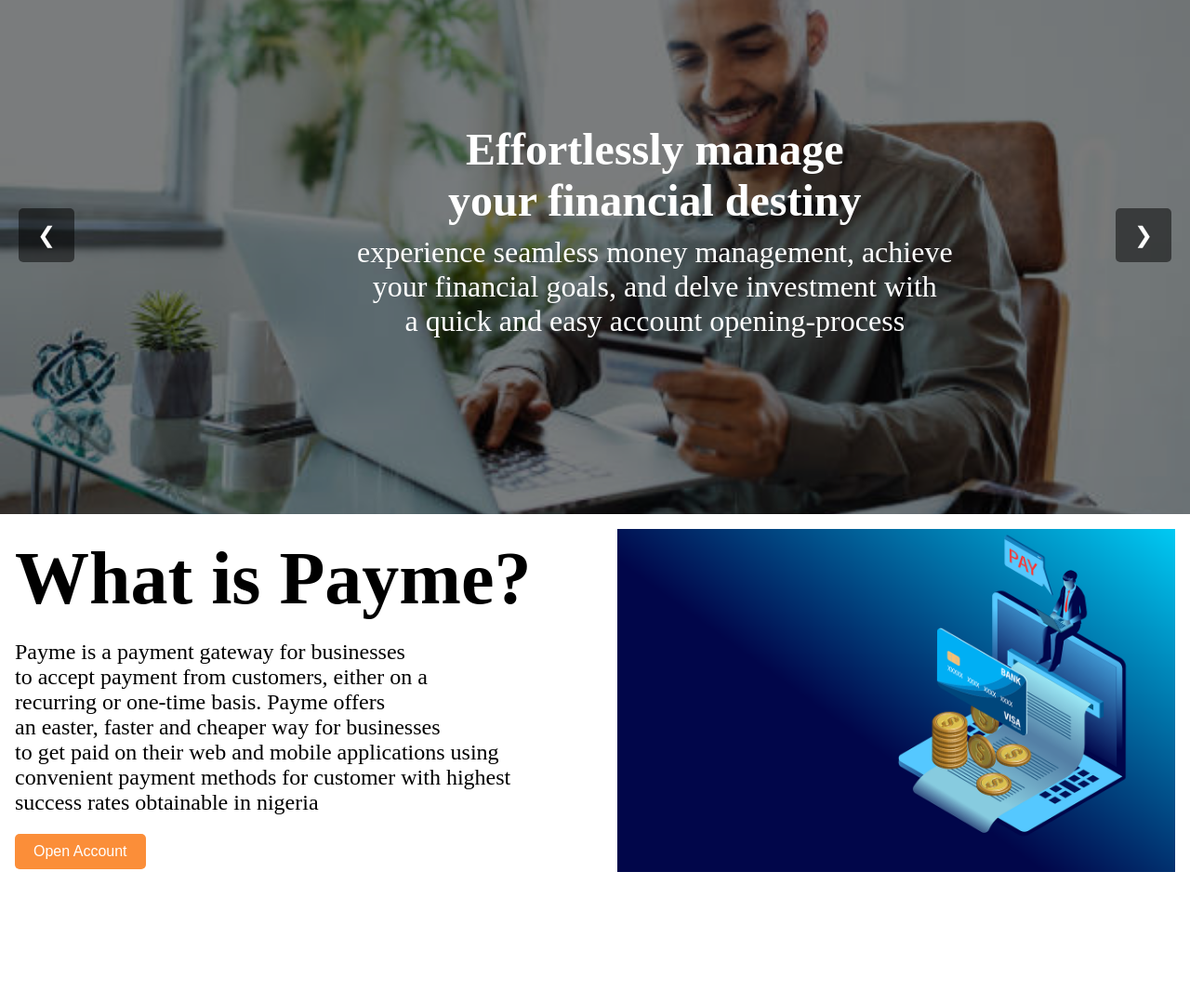
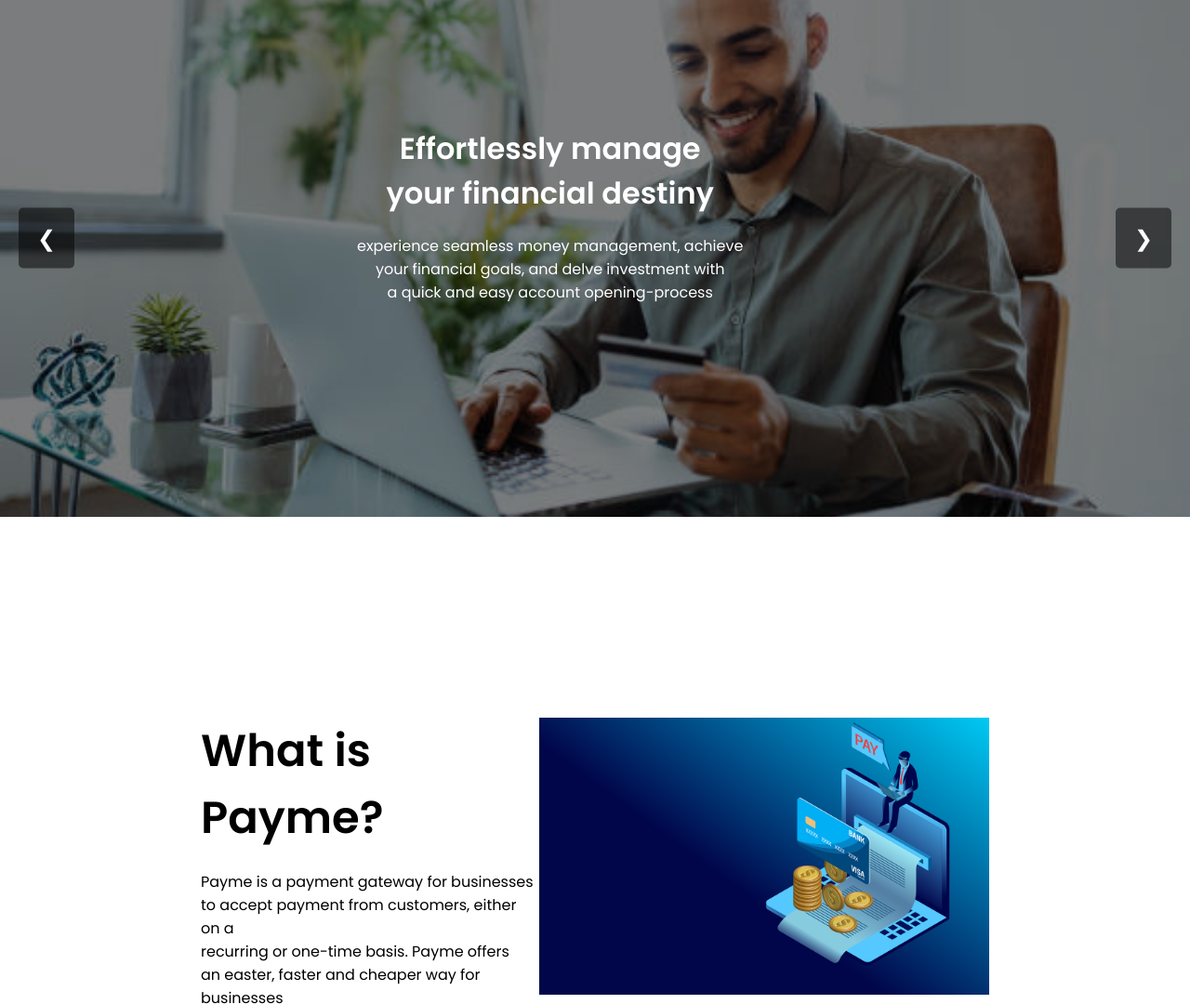
Before and after one commit to ucheson235/Money, a plain HTML site: page index.html in a window 1280 px wide. Shown: the part 183-1263 px from the top of the page at 93% size. Drawn offline with Linux system fonts and the light colour scheme.

Commit message:
more update

```diff
--- a/index.html
+++ b/index.html
@@ -6,6 +6,8 @@
     <title>Money</title>
     <link rel="stylesheet" href="./style.css">
     <link rel="icon" type="image/x-icon" href="./asset/logo-payme.png" />
+    <link href="https://fonts.googleapis.com/css2?family=Poppins:wght@300;400;500;600&display=swap" rel="stylesheet">
+
 
 </head>
 <body>
--- a/style.css
+++ b/style.css
@@ -3,6 +3,10 @@
     margin: 0;
     padding: 0;
     box-sizing: border-box;
+
+      font-family: 'Poppins', sans-serif;
+
+
   }
 
 
@@ -27,6 +31,7 @@
 
   .logo img {
     width: 100%;
+    border-radius: 50%;
   }
   .burger {
     font-size: 2rem;
@@ -47,7 +52,7 @@
   .nav-links a {
     color: black;
     text-decoration: none;
-    font-size: 2rem;
+    font-size: 1.5rem;
   }
 
   .nav-links a:hover {
@@ -118,12 +123,12 @@
 }
 
 .overlay-text h1{
-    font-size: 3rem;
-    margin-bottom: 10px;
+    font-size: 2rem;
+    margin-bottom: 20px;
 }
 
 .overlay-text p{
-    font-size: 2rem;
+    font-size: 1rem;
 }
 
 /* Buttons Styling */
@@ -163,7 +168,7 @@
     display: flex;
     justify-content: space-between;
     padding: 1rem;
-    margin-bottom: 200px;
+    margin: 200px;
 
   }
 
@@ -175,11 +180,11 @@
   }
 
   .main-card-text1 h2{
-    font-size: 5rem;
+    font-size: 3rem;
     margin-bottom: 20px;
   }
   .main-card-text1 p{
-    font-size: 1.5rem;
+    font-size: 1rem;
     margin-bottom: 20px;
   }
 
@@ -273,7 +278,8 @@
       display: none;
       flex-direction: column;
       position: absolute;
-      background-color: transparent;
+      background-color: black;
+      opacity: 0.8;
       top: 130px;
       right: 0;
       width: 100%;
@@ -325,7 +331,7 @@
 
     .main-card{
         display: block;
-        margin-bottom: 0;
+        margin: 0;
 
     }
 
```
